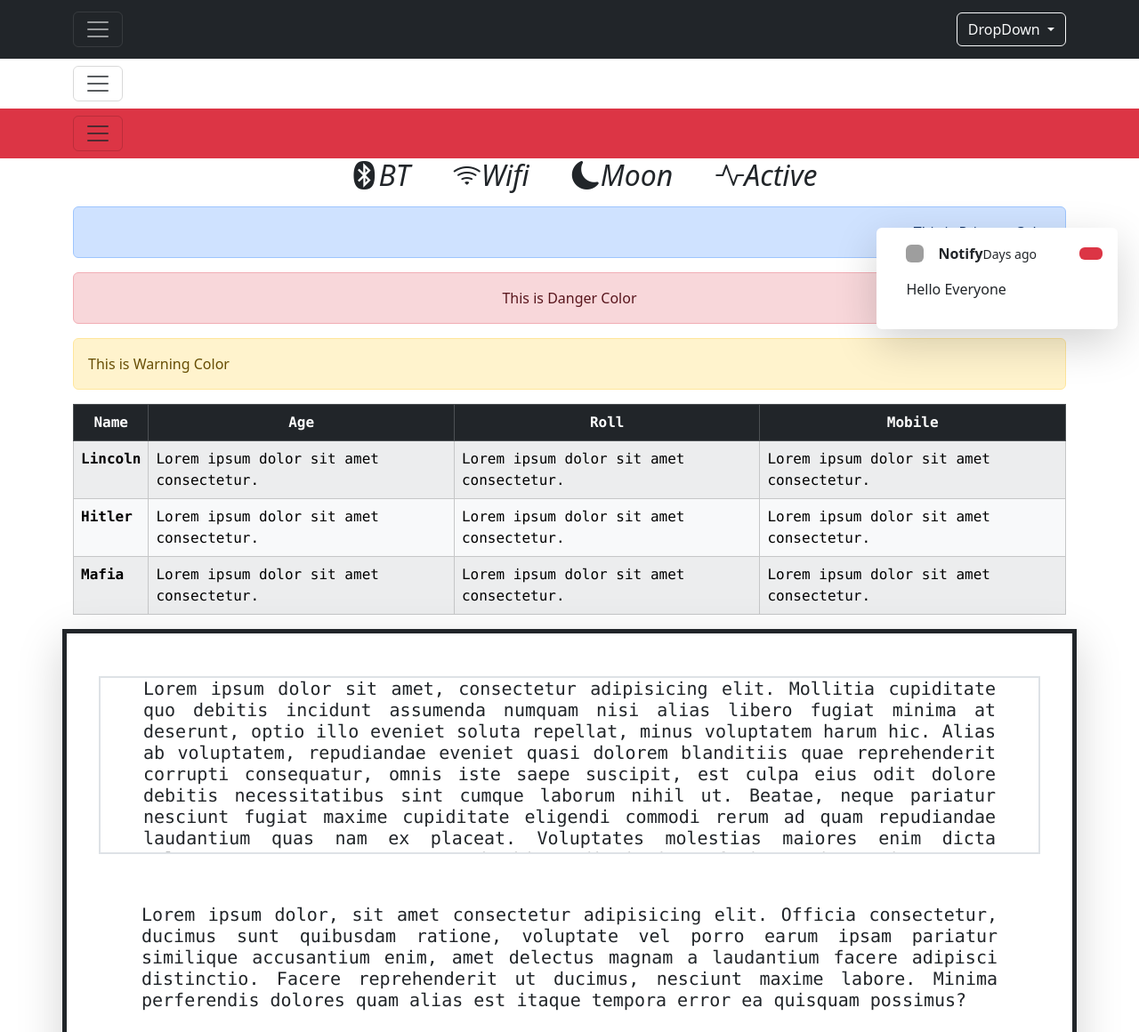
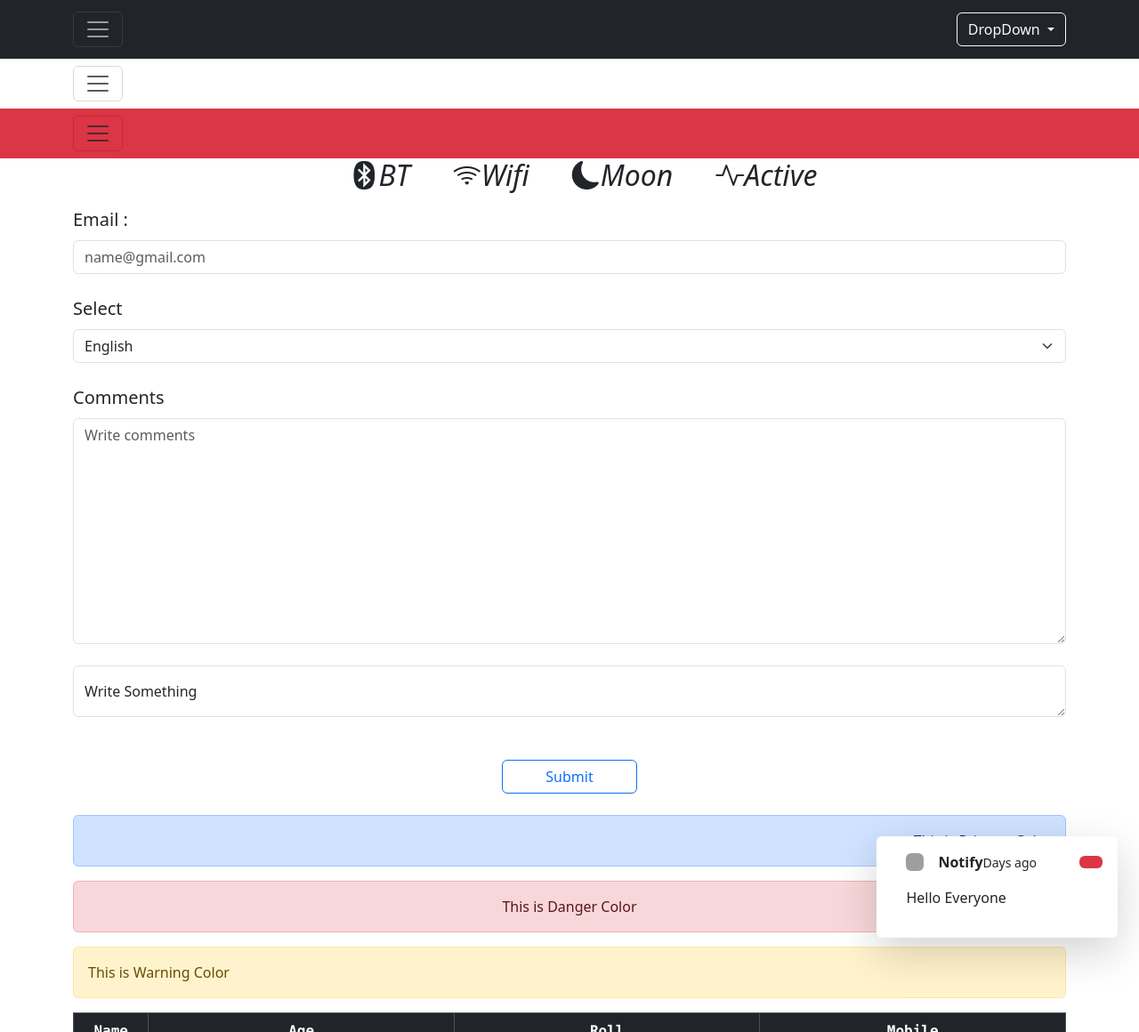
Before and after one commit to danielprinceD/Chat-Palace, a website: page bootstrap/index.html in a window 1280 px wide. Shown: the top 1160 px of the page at 89% size. Drawn offline with nearby package versions, Linux system fonts and the light colour scheme; grey boxes are pictures that could not be loaded.

Commit message:
feat:form floating

```diff
--- a/bootstrap/index.html
+++ b/bootstrap/index.html
@@ -97,6 +97,37 @@
 
 </div>
 
+<!-- Forms -->
+<div class="container">
+<form action="" class="form">
+  <label for="email" class="form-label lead ">
+    Email :
+  </label>
+  <input placeholder="name@gmail.com" type="email" class="form-control" id="email">
+<br>
+<label for="subject" class="form-label lead">Select</label>
+  <select name="subject" id="subject" class="form-select">
+
+    <option value="English" >English</option>
+    <option value="Tamil" >Tamil</option>
+    <option value="Science">Science</option>
+  </select>
+<br>
+<label for="comments" class="form-label lead">Comments</label>
+  <textarea name="" class="form-control" id="" cols="30" rows="10"
+  placeholder="Write comments "></textarea>
+</form>
+
+<div class="form-floating my-4">
+  <textarea name="floater" id="floater" cols="30" rows="10" class="form-control"
+  placeholder="Write Something"></textarea>
+  <label for="floater" class="form-label" >Write Something</label>
+</div>
+
+  <br>
+  <button class="btn btn-outline-primary mx-auto d-block px-5">Submit</button>
+</div>
+<br>
 
 
 <!-- Toast -->
```
